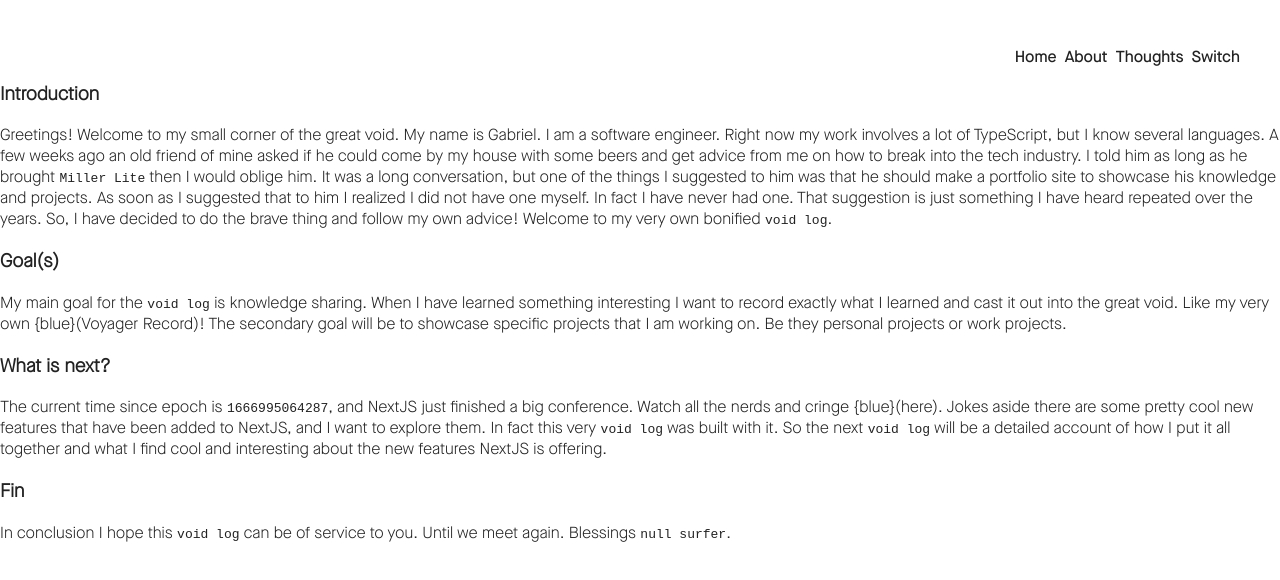
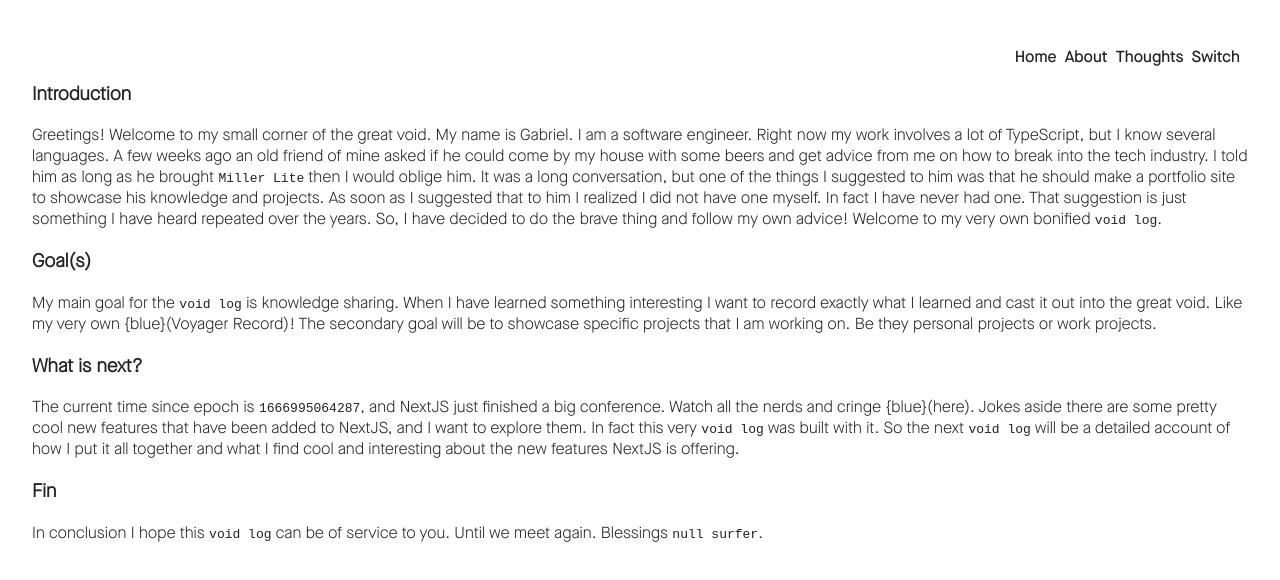
Before and after one commit to gabrielgrover/improved-octo-spoon, a Next.js app: page /blog/1 in a window 1280 px wide. Shown: the top 580 px of the page. Built offline with nearby package versions, Linux system fonts and the light colour scheme; what markdown-it-attrs, markdown-it-color, markdown-it-highlightjs, markdown-it-imsize would draw is missing.

Commit message:
fix styling

```diff
--- a/Blog/Blog.tsx
+++ b/Blog/Blog.tsx
@@ -5,11 +5,6 @@ type Props = {
 };
 
 export const Blog = (props: Props) => {
-  //
-
-  //const __html = props.html;
-  //return <div>hello @ id {props.id}</div>;
-
   return (
     <div
       className={styles.container}
@@ -17,7 +12,3 @@ export const Blog = (props: Props) => {
     />
   );
 };
-
-function asyncComponent<T, R>(fn: (arg: T) => Promise<R>): (arg: T) => R {
-  return fn as (arg: T) => R;
-}
--- a/app/blog/[slug]/page.tsx
+++ b/app/blog/[slug]/page.tsx
@@ -1,18 +1,15 @@
 import { Blog, list_blogs, load_blog_html } from "../../../Blog";
 
 type Props = {
-  params: { slug: string; html: string };
+  params: { slug: string };
 };
 
-const BlogPage = async (props: any) => {
+const BlogPage = async (props: Props) => {
   const { slug } = props.params;
 
   const html = await load_blog_html(slug);
 
-  //console.log({ html });
-
-  return <div dangerouslySetInnerHTML={{ __html: html ?? "" }} />;
-  //return <Blog html={html} />;
+  return <Blog html={html} />;
 };
 
 export async function generateStaticParams() {
```
